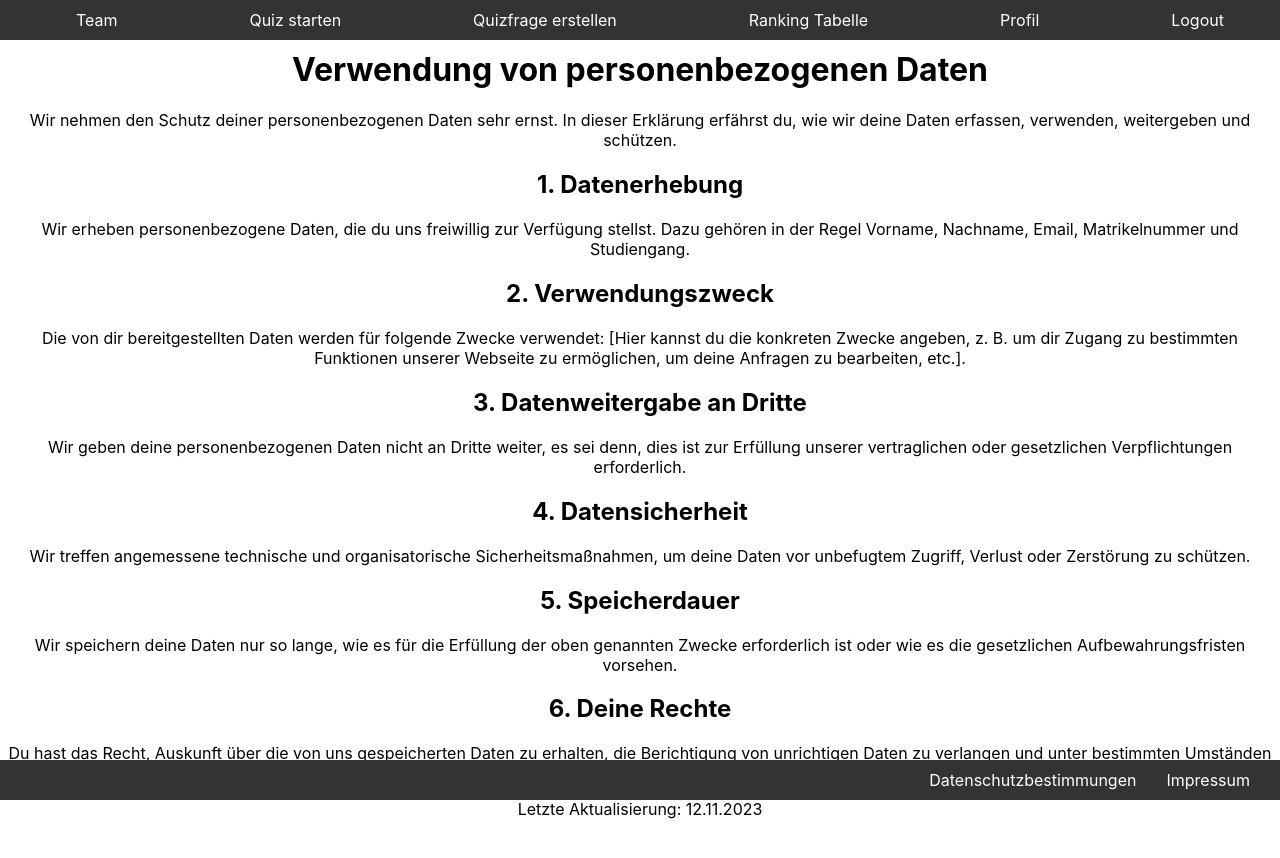
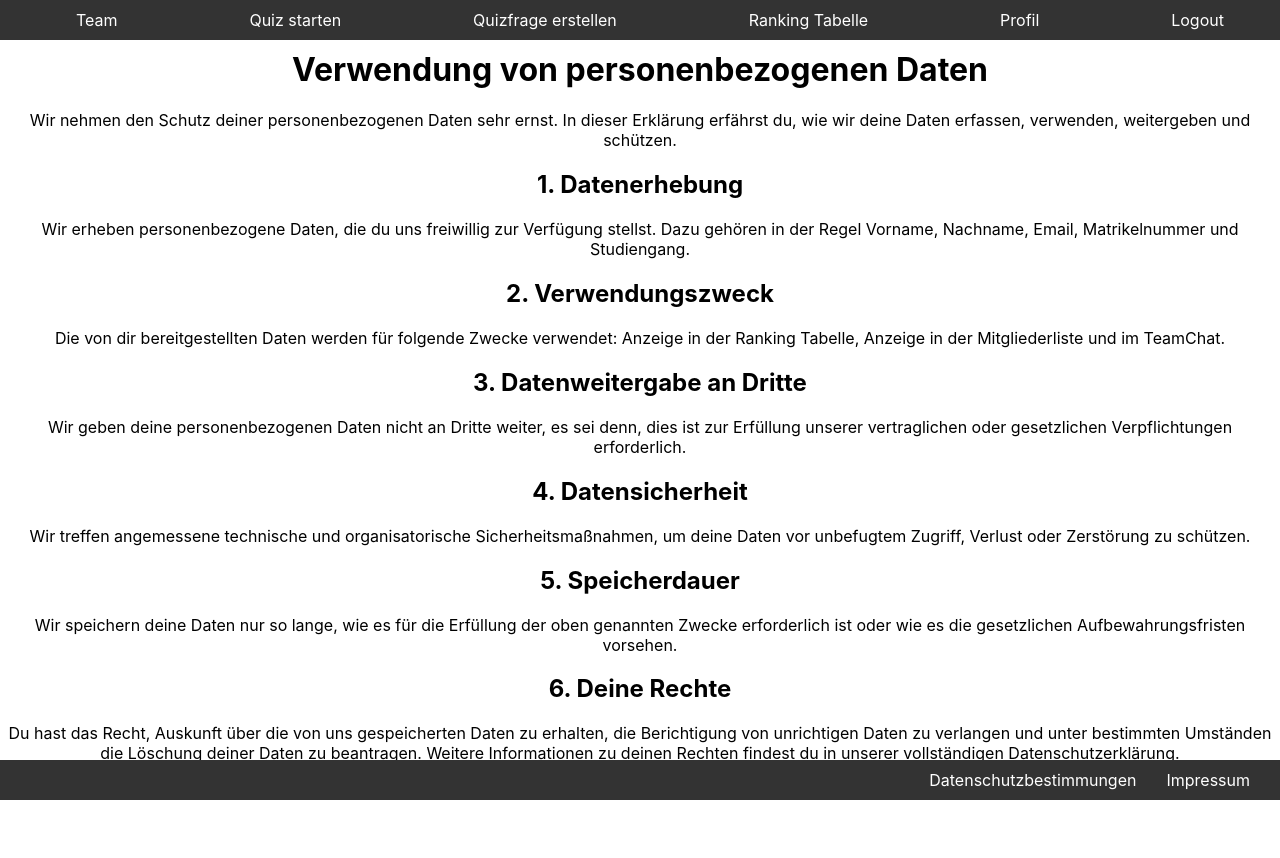
Before and after one commit to Projekt-IU/Projekt, a React (Create React App) app: page /Datenschutzbestimmung in a window 1280 px wide. Shown: the top 858 px of the page. Built offline with nearby package versions, Linux system fonts and the light colour scheme.

Commit message:
Text geändert

```diff
--- a/src/components/Datenschutzbestimmung.js
+++ b/src/components/Datenschutzbestimmung.js
@@ -12,7 +12,6 @@ const Datenschutzbestimmung = () => {
                 Wir nehmen den Schutz deiner personenbezogenen Daten sehr ernst. In dieser Erklärung erfährst du, wie wir deine
                 Daten erfassen, verwenden, weitergeben und schützen.
             </p>
-
             <h2>1. Datenerhebung</h2>
             <p>
                 Wir erheben personenbezogene Daten, die du uns freiwillig zur Verfügung stellst. Dazu gehören in der Regel
@@ -21,9 +20,7 @@ const Datenschutzbestimmung = () => {
 
             <h2>2. Verwendungszweck</h2>
             <p>
-                Die von dir bereitgestellten Daten werden für folgende Zwecke verwendet: [Hier kannst du die konkreten Zwecke
-                angeben, z. B. um dir Zugang zu bestimmten Funktionen unserer Webseite zu ermöglichen, um deine Anfragen zu
-                bearbeiten, etc.].
+                Die von dir bereitgestellten Daten werden für folgende Zwecke verwendet: Anzeige in der Ranking Tabelle, Anzeige in der Mitgliederliste und im TeamChat.
             </p>
 
             <h2>3. Datenweitergabe an Dritte</h2>
```
